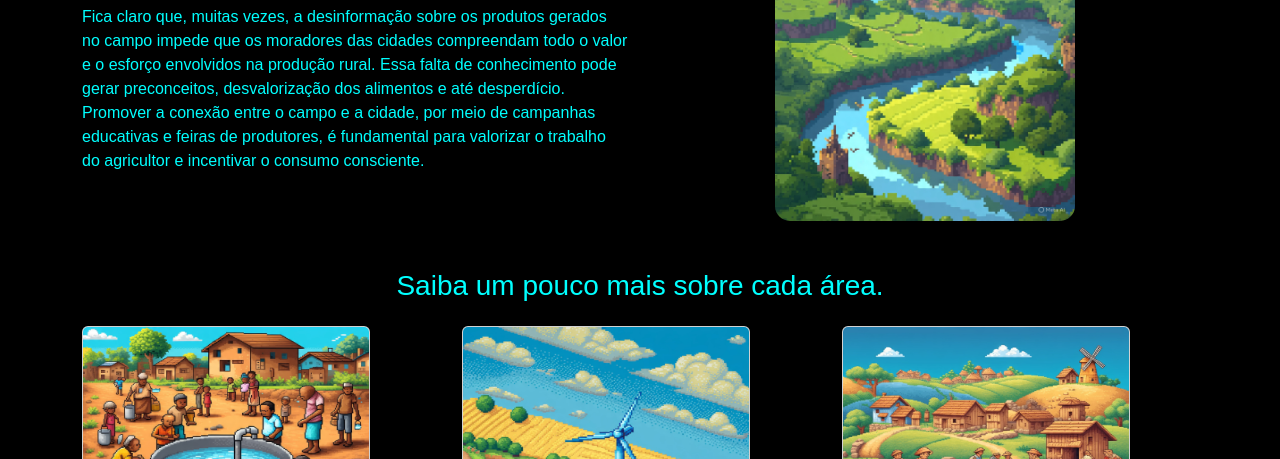
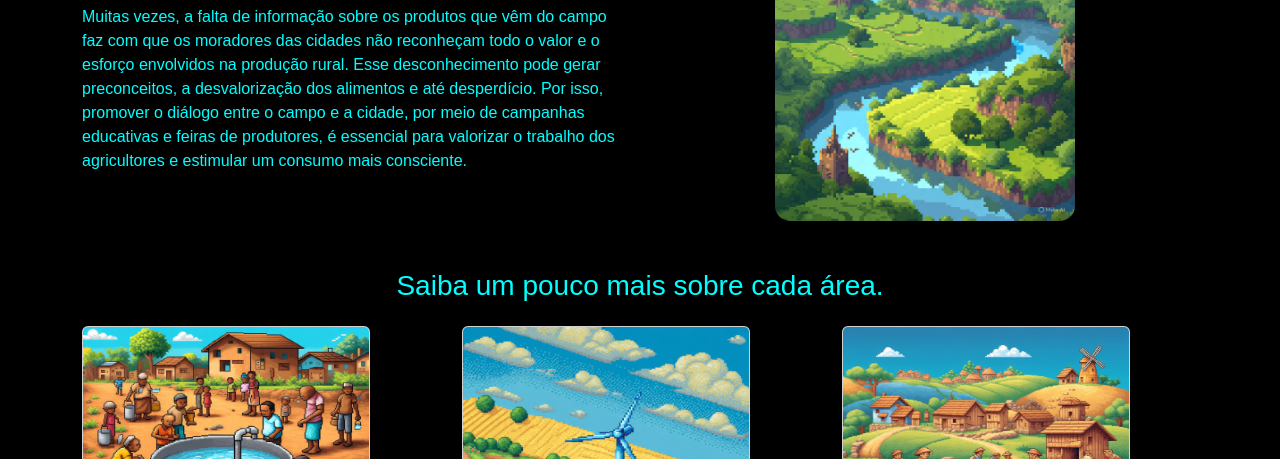
Before and after one commit to Jmljor231/agremio, a plain HTML site: page index.html in a window 1280 px wide. Shown: the part 341-800 px from the top of the page. Drawn offline with nearby package versions, Linux system fonts and the light colour scheme.

Commit message:
verção definitiva

```diff
--- a/index.html
+++ b/index.html
@@ -49,15 +49,7 @@
             <div class="col ">
                 <div>
                     <h2>O que podemos falar sobre a zona rural?</h2>
-                    <p class="alinha">Fica claro que, muitas vezes, a desinformação sobre os produtos gerados no campo
-                        impede que os
-                        moradores das cidades compreendam todo o valor e o esforço envolvidos na produção rural. Essa
-                        falta
-                        de conhecimento pode gerar preconceitos, desvalorização dos alimentos e até desperdício.
-                        Promover a
-                        conexão entre o campo e a cidade, por meio de campanhas educativas e feiras de produtores, é
-                        fundamental para valorizar o trabalho do agricultor e incentivar o consumo consciente.
-                    </p>
+                    <p class="alinha">Muitas vezes, a falta de informação sobre os produtos que vêm do campo faz com que os moradores das cidades não reconheçam todo o valor e o esforço envolvidos na produção rural. Esse desconhecimento pode gerar preconceitos, a desvalorização dos alimentos e até desperdício. Por isso, promover o diálogo entre o campo e a cidade, por meio de campanhas educativas e feiras de produtores, é essencial para valorizar o trabalho dos agricultores e estimular um consumo mais consciente.</p>
                 </div>
             </div>
             <div class="col text-center">
```
